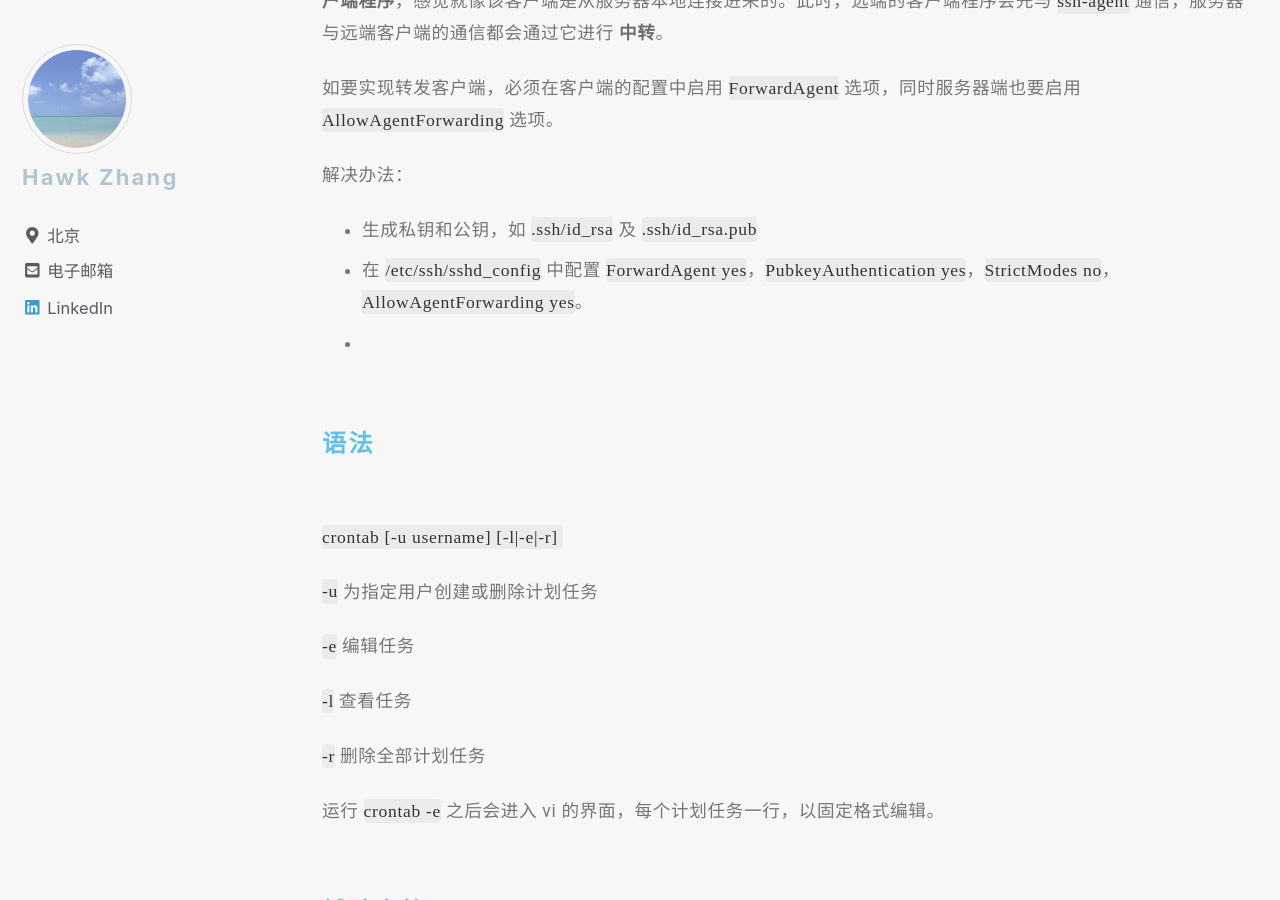
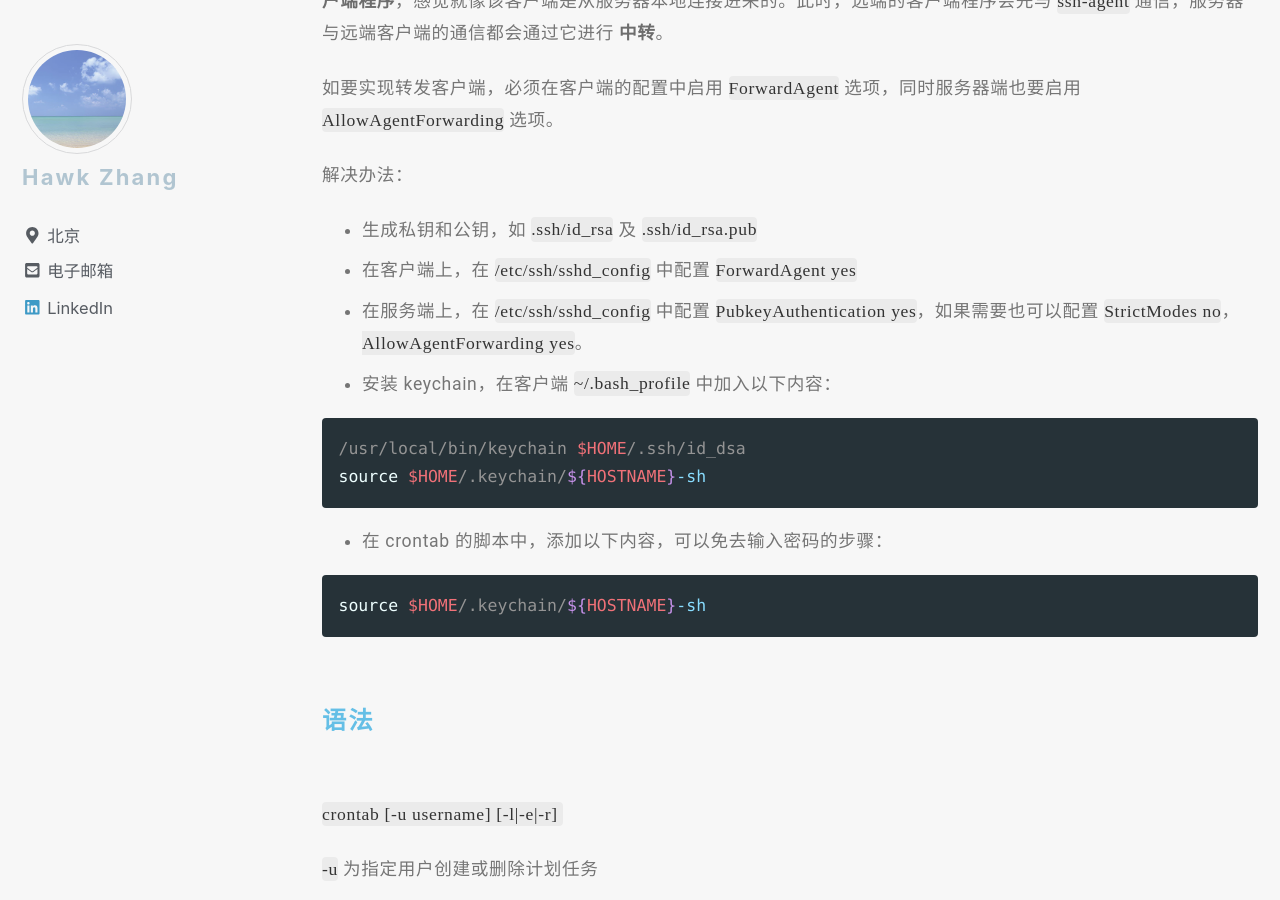
Before and after one commit to narru888/linotes_note, a Jekyll site: the page built from _posts/tools/2015-02-01-cron.md, in a window 1280 px wide and 900 px high, scrolled down 7650 px. Built offline with Jekyll 4.4.1, drawn with Linux system fonts in a browser that asks for light colours; nearby versions of some CDN libraries; a script that is not in the unit is left out; comment, search, counter and statistics services are not loaded.

Commit message:
update on 2018-08-05 21:00:01 CST

````diff
--- a/_posts/tools/2015-02-01-cron.md
+++ b/_posts/tools/2015-02-01-cron.md
@@ -296,11 +296,20 @@ SSH 协议会使用 **转发客户端** 机制，即 agent forwarding。SSH 客
 解决办法：
 
 * 生成私钥和公钥，如 `.ssh/id_rsa` 及 `.ssh/id_rsa.pub`
-* 在 `/etc/ssh/sshd_config` 中配置 `ForwardAgent yes`，`PubkeyAuthentication yes`，`StrictModes no`，` AllowAgentForwarding yes`。
-*
+* 在客户端上，在 `/etc/ssh/sshd_config` 中配置 `ForwardAgent yes`
+* 在服务端上，在 `/etc/ssh/sshd_config` 中配置 `PubkeyAuthentication yes`，如果需要也可以配置 `StrictModes no`，` AllowAgentForwarding yes`。
+* 安装 keychain，在客户端 `~/.bash_profile` 中加入以下内容：
 
+```bash
+/usr/local/bin/keychain $HOME/.ssh/id_dsa
+source $HOME/.keychain/${HOSTNAME}-sh
+```
 
+* 在 crontab 的脚本中，添加以下内容，可以免去输入密码的步骤：
 
+```bash
+source $HOME/.keychain/${HOSTNAME}-sh
+```
 
 
 
````
Also changed, not shown: 1 other file.
